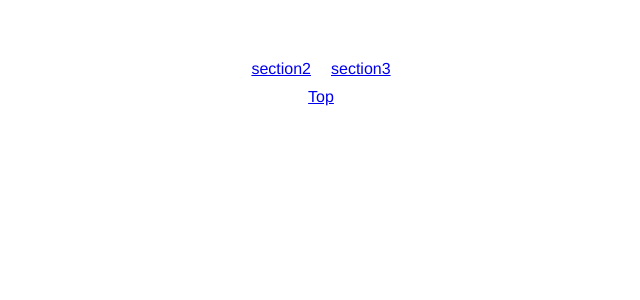
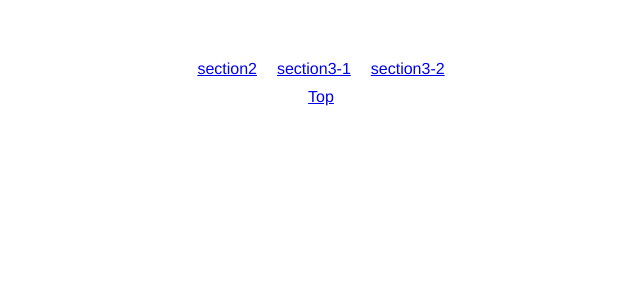
Before and after one commit to s-takizawa-0216/basic-vue, a Vue app: page / in a window 1280 px wide. Shown: the top 300 px of the page, without its empty margins (319-959 px from the left). Built offline with nearby package versions, Linux system fonts and the light colour scheme; the HTML template or start-up script is replaced by a standard one.

Commit message:
add:Section3を分割したので、router-linkを追加。

```diff
--- a/src/App.vue
+++ b/src/App.vue
@@ -2,7 +2,8 @@
   <div id="app">
     <div class='link__wrapper'>
       <router-link to='/section2' class='link'>section2</router-link>
-      <router-link to='/section3' class='link'>section3</router-link>
+      <router-link to='/section3-1' class='link'>section3-1</router-link>
+      <router-link to='/section3-2' class='link'>section3-2</router-link>
     </div>
     <div>
       <router-view />
```
